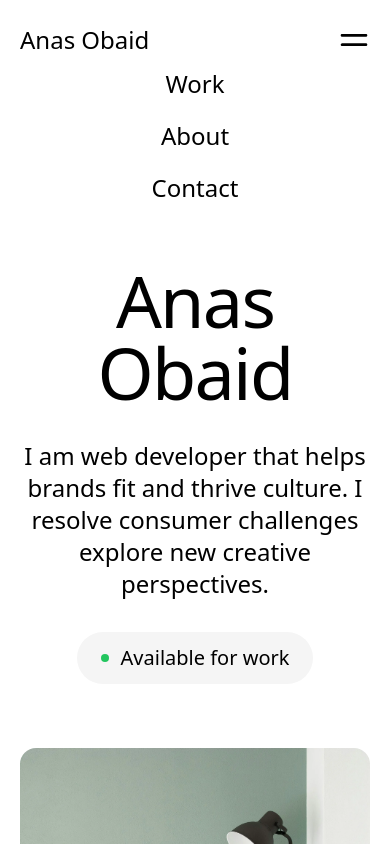
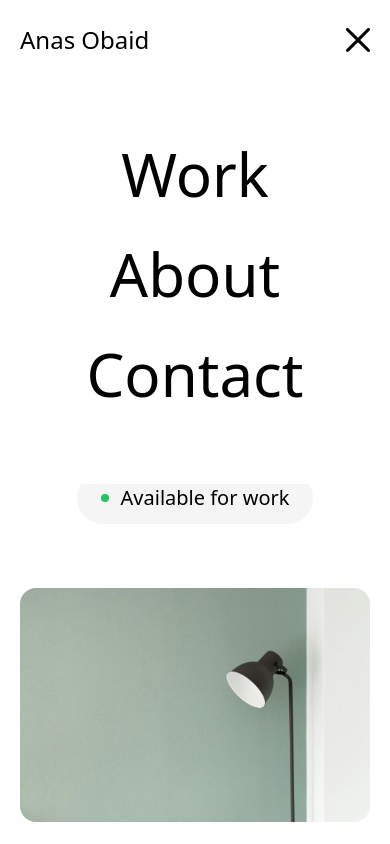
Before and after one commit to TheAnasObaid/theanasobaid.github.io, a React (Vite) app: page / in a window 390 px wide. Both pictures are taken after a click on the picture 354 px from the left and 40 px from the top of the page. Shown: the top 844 px of the page. Built offline with nearby package versions, Linux system fonts and the light colour scheme.

Commit message:
Fix navbar layout issue

```diff
--- a/src/components/Navbar.tsx
+++ b/src/components/Navbar.tsx
@@ -1,8 +1,10 @@
 import { useState } from "react";
 import menuIcon from "../assets/menu.svg";
+import closeIcon from "../assets/close.svg";
 
 const Navbar = () => {
-  const [isOpen, setIsOpen] = useState(false);
+  const [isOpen, setOpen] = useState(false);
+  const [isActive, setActive] = useState(false);
 
   return (
     <nav className="flex justify-between max-w-screen-xl mx-auto mt-6 px-5 flex-wrap">
@@ -33,29 +35,32 @@ const Navbar = () => {
         </div>
         <div className="md:hidden cursor-pointer">
           <img
-            src={menuIcon}
-            width={32}
+            src={isActive ? closeIcon : menuIcon}
+            width={isActive ? 24 : 32}
             className="text-xl focus:outline-none"
-            onClick={() => setIsOpen(!isOpen)}
+            onClick={() => {
+              setOpen(!isOpen);
+              setActive(!isActive);
+            }}
             alt=""
           />
         </div>
       </div>
       {isOpen && (
-        <div className="md:hidden w-full p-3">
-          <ul className="flex flex-col gap-5 items-center justify-center mx-auto">
+        <div className="md:hidden w-full py-20 mt-10 bg-white absolute left-0">
+          <ul className="flex flex-col gap-10 items-center mx-auto">
             <li>
-              <a href="/work" className="text-2xl">
+              <a href="/work" className="text-6xl">
                 Work
               </a>
             </li>
             <li>
-              <a href="/about" className="text-2xl">
+              <a href="/about" className="text-6xl">
                 About
               </a>
             </li>
             <li>
-              <a href="/contact" className="text-2xl">
+              <a href="/contact" className="text-6xl">
                 Contact
               </a>
             </li>
```
Also changed, not shown: src/assets/close.svg (added), src/assets/dot.svg (deleted).
